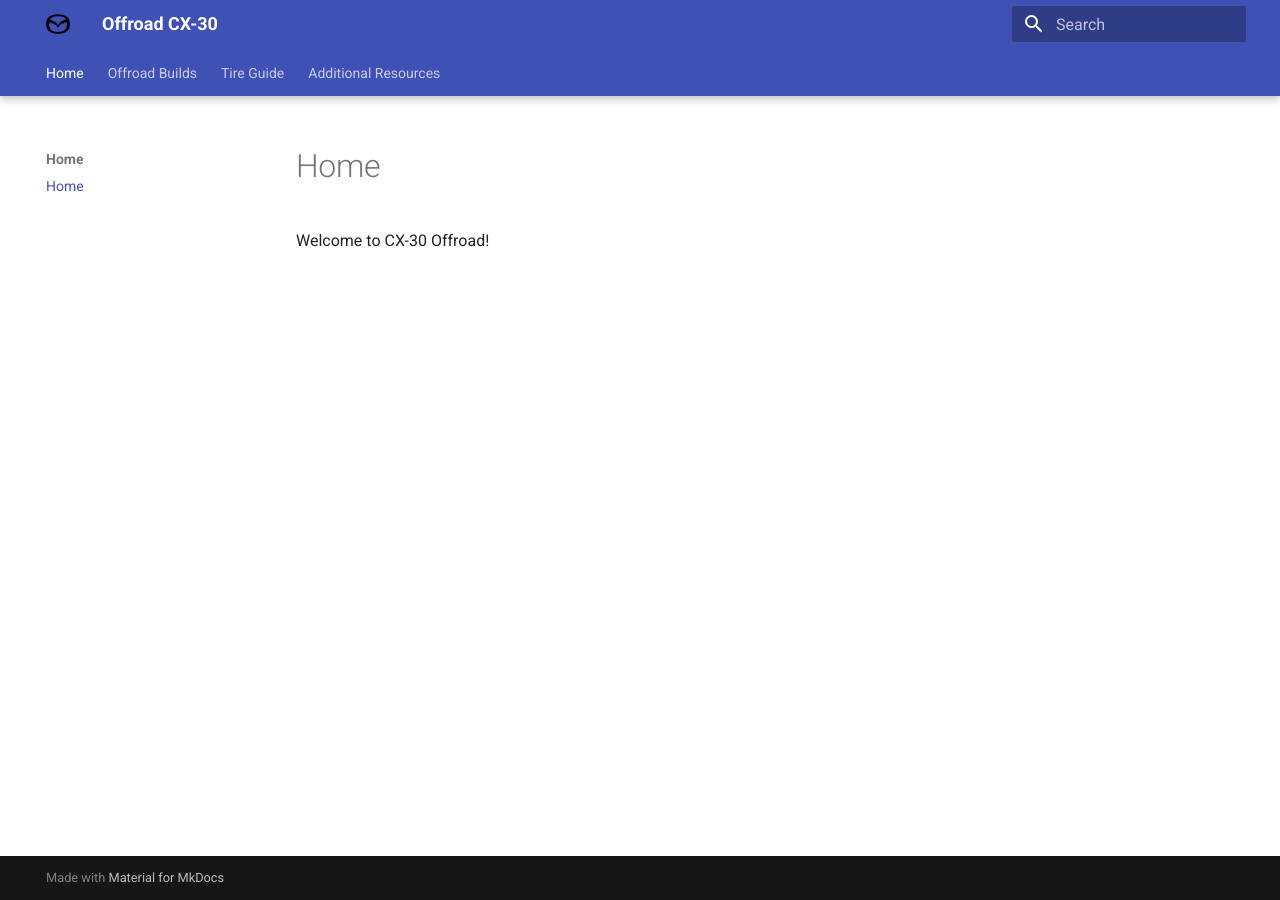
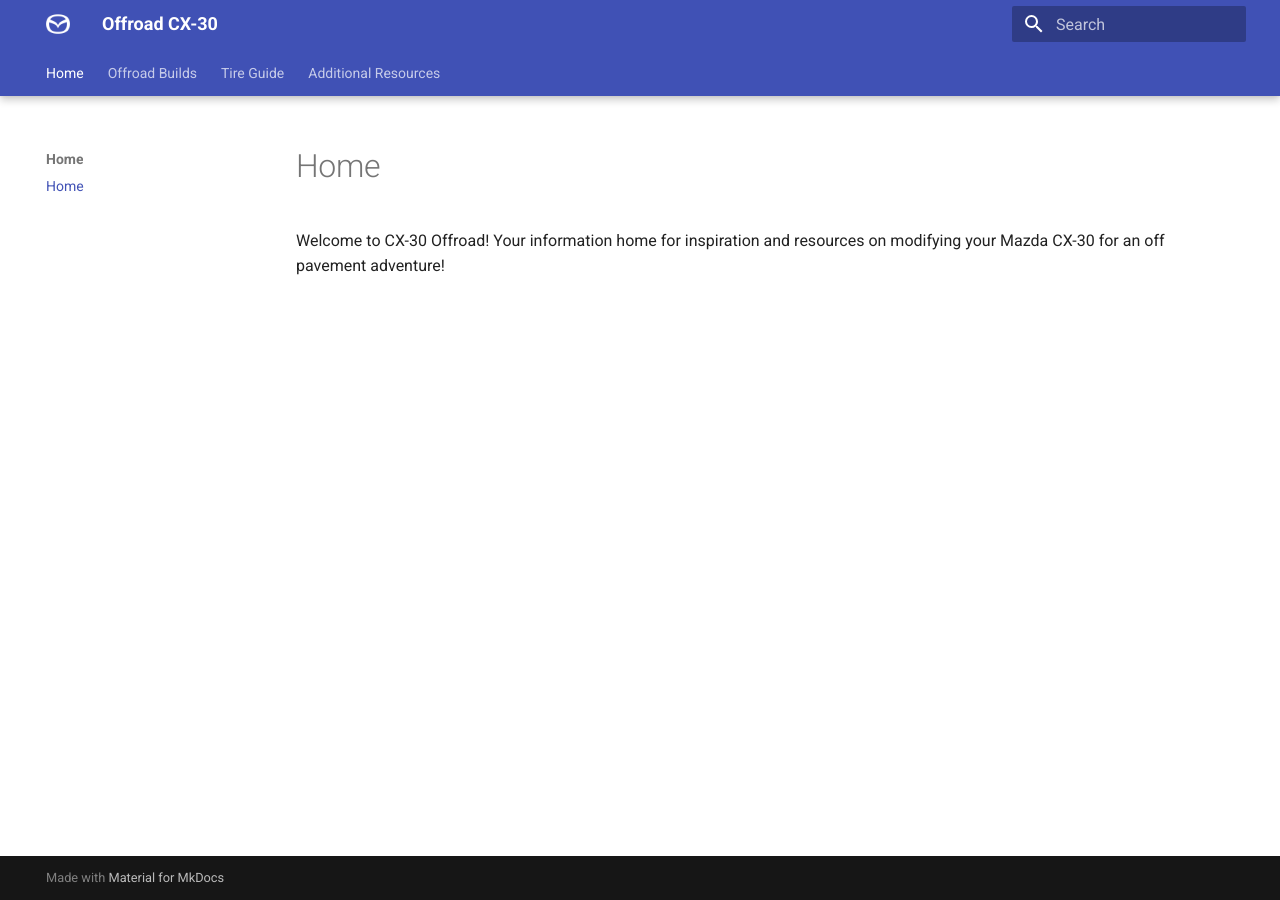
Before and after one commit to bensoer/mazdaoffroad, an MkDocs documentation site: the page built from docs/index.md, in a window 1280 px wide. Built offline with MkDocs 1.6.1 and Material for MkDocs 9.7.7, drawn with Linux system fonts in a browser that asks for light colours.

Commit message:
added white icon and logos

```diff
--- a/docs/index.md
+++ b/docs/index.md
@@ -1,3 +1,3 @@
 # Home
 
-Welcome to CX-30 Offroad!
+Welcome to CX-30 Offroad! Your information home for inspiration and resources on modifying your Mazda CX-30 for an off pavement adventure!
--- a/mkdocs.yml
+++ b/mkdocs.yml
@@ -1,7 +1,7 @@
 site_name: Offroad CX-30
 theme:
-  logo: assets/mazda-logo-512.png
-  favicon: assets/mazda-logo-512.ico
+  logo: assets/mazda-logo-512-white.png
+  favicon: assets/mazda-logo-512-white.ico
   name: material
   language: en
   features:
```
Also changed, not shown: docs/assets/mazda-logo-512-white.ico (added), docs/assets/mazda-logo-512-white.png (added).
